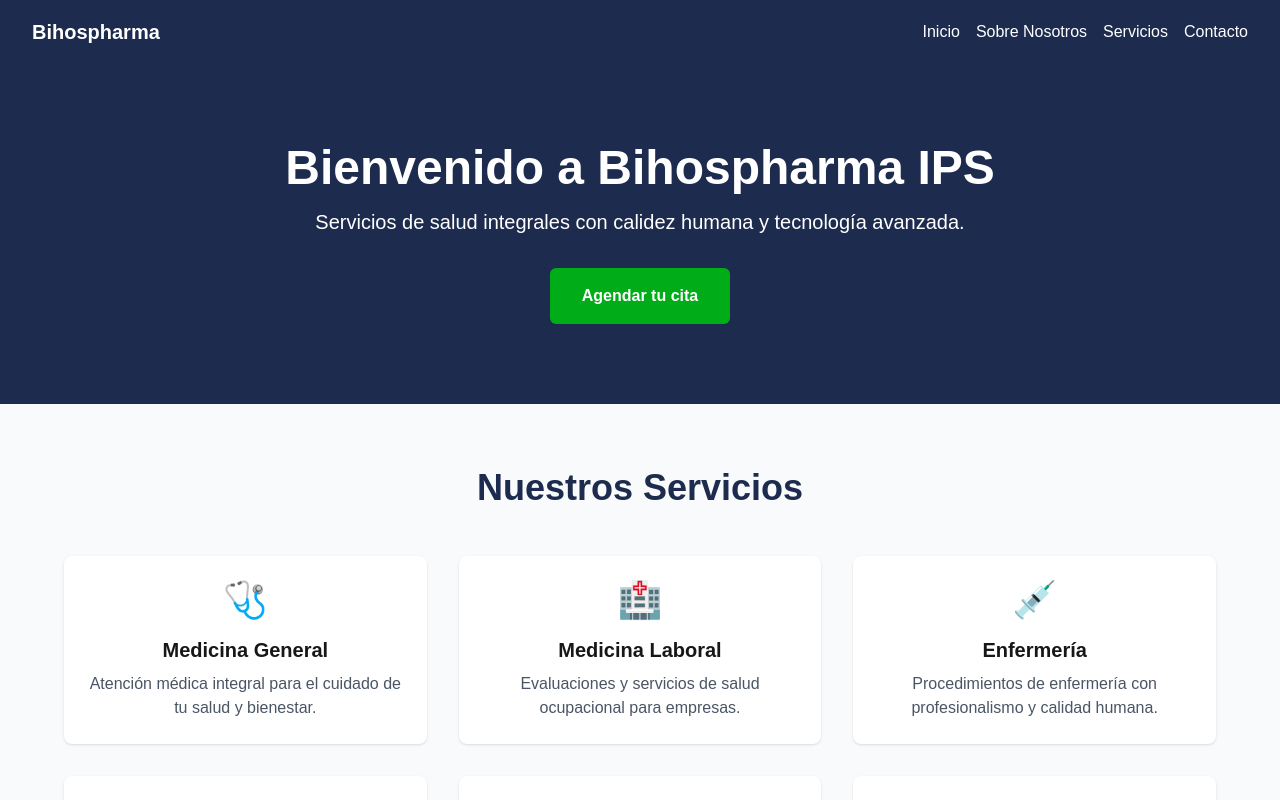
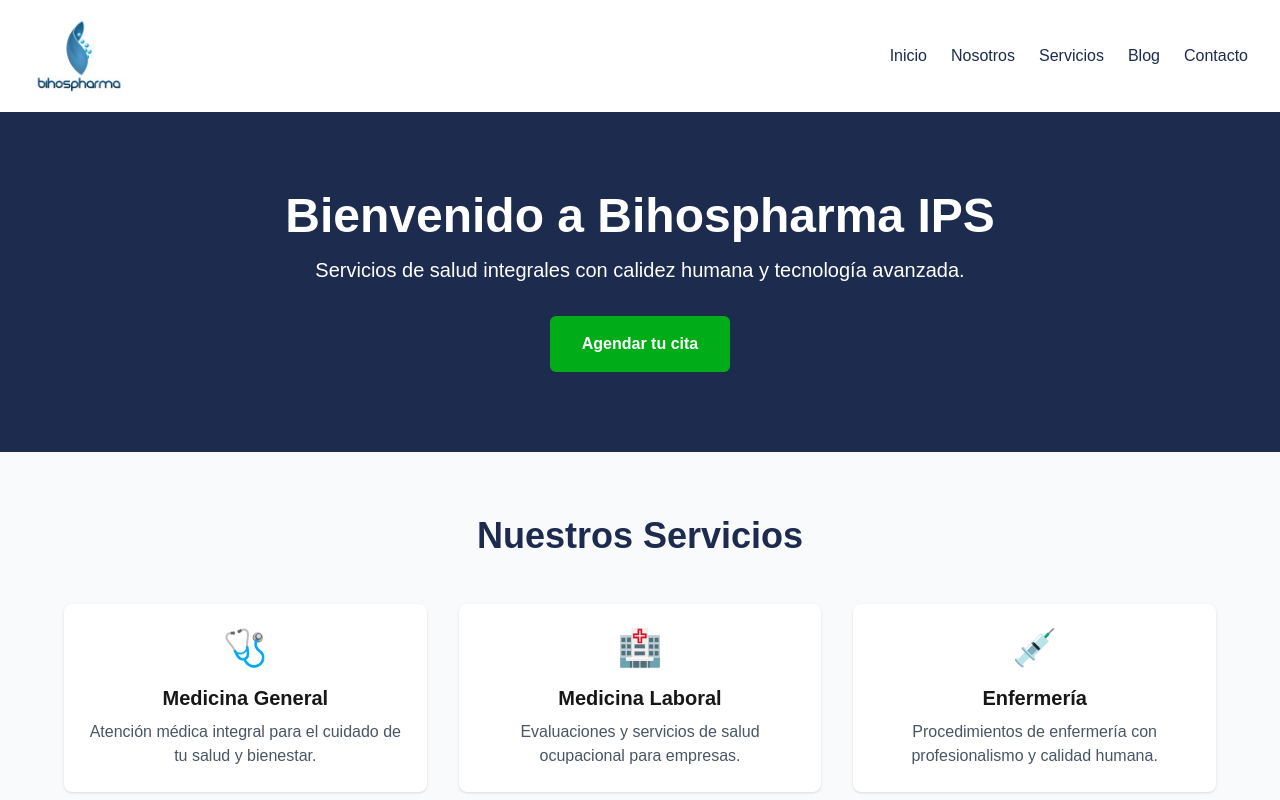
Before and after one commit to Ykkfelipe/bihospharma-web, a Next.js app: page / in a window 1280 px wide. Shown: the top 800 px of the page. Built offline with nearby package versions, Linux system fonts and the light colour scheme.

Commit message:
navbar update with logo

```diff
--- a/src/app/components/Navbar.tsx
+++ b/src/app/components/Navbar.tsx
@@ -1,64 +1,58 @@
-
-
 "use client";
 
 import { useState } from "react";
 import Link from "next/link";
+import Image from "next/image";
 
 export default function Navbar() {
   const [isOpen, setIsOpen] = useState(false);
 
   return (
-    <nav className="bg-[#1C2B4E] text-white">
+    <nav className="bg-white text-[#1C2B4E] shadow-md">
       <div className="max-w-7xl mx-auto px-4 sm:px-6 lg:px-8">
-        <div className="flex items-center justify-between h-16">
+        <div className="flex items-center justify-between h-28">
           {/* Logo */}
-          <div className="flex-shrink-0">
-            <Link href="/">
-              <span className="font-bold text-xl cursor-pointer">Bihospharma</span>
+          <Link href="/" className="flex items-center space-x-2">
+            <Image
+              src="/logos/bihos-logo.png"
+              alt="Bihospharma Logo"
+              width={95}
+              height={95}
+              priority
+              className="object-contain cursor-pointer"
+            />
           </Link>
-          </div>
 
           {/* Desktop Menu */}
-          <div className="hidden md:block">
-            <div className="ml-10 flex items-baseline space-x-4">
+          <div className="hidden md:flex space-x-6 font-normal text-base">
             <Link href="/">
-                <span className="hover:text-gray-300 cursor-pointer">Inicio</span>
+              <span className="cursor-pointer hover:underline hover:text-[#1C2B4E]">Inicio</span>
             </Link>
             <Link href="/about">
-                <span className="hover:text-gray-300 cursor-pointer">Sobre Nosotros</span>
+              <span className="cursor-pointer hover:underline hover:text-[#1C2B4E]">Nosotros</span>
             </Link>
             <Link href="/services">
-                <span className="hover:text-gray-300 cursor-pointer">Servicios</span>
+              <span className="cursor-pointer hover:underline hover:text-[#1C2B4E]">Servicios</span>
+            </Link>
+            <Link href="/blog">
+              <span className="cursor-pointer hover:underline hover:text-[#1C2B4E]">Blog</span>
             </Link>
             <Link href="/contact">
-                <span className="hover:text-gray-300 cursor-pointer">Contacto</span>
+              <span className="cursor-pointer hover:underline hover:text-[#1C2B4E]">Contacto</span>
             </Link>
-            </div>
           </div>
 
           {/* Mobile menu button */}
           <div className="md:hidden">
             <button
               onClick={() => setIsOpen(!isOpen)}
-              type="button"
-              className="text-gray-200 hover:text-white focus:outline-none focus:text-white"
+              className="text-[#1C2B4E] hover:text-black focus:outline-none"
             >
               <svg className="h-6 w-6" fill="none" stroke="currentColor" viewBox="0 0 24 24">
                 {isOpen ? (
-                  <path
-                    strokeLinecap="round"
-                    strokeLinejoin="round"
-                    strokeWidth={2}
-                    d="M6 18L18 6M6 6l12 12"
-                  />
+                  <path strokeLinecap="round" strokeLinejoin="round" strokeWidth={2} d="M6 18L18 6M6 6l12 12" />
                 ) : (
-                  <path
-                    strokeLinecap="round"
-                    strokeLinejoin="round"
-                    strokeWidth={2}
-                    d="M4 6h16M4 12h16M4 18h16"
-                  />
+                  <path strokeLinecap="round" strokeLinejoin="round" strokeWidth={2} d="M4 6h16M4 12h16M4 18h16" />
                 )}
               </svg>
             </button>
@@ -68,18 +62,21 @@
 
       {/* Mobile Menu */}
       {isOpen && (
-        <div className="md:hidden px-2 pt-2 pb-3 space-y-1">
+        <div className="md:hidden px-4 pt-2 pb-4 space-y-2 font-medium uppercase text-[#1C2B4E]">
           <Link href="/">
-            <span className="block px-3 py-2 rounded-md hover:bg-[#4C80A4]">Inicio</span>
+            <span className="block px-3 py-2 hover:underline">Inicio</span>
           </Link>
           <Link href="/about">
-            <span className="block px-3 py-2 rounded-md hover:bg-[#4C80A4]">Sobre Nosotros</span>
+            <span className="block px-3 py-2 hover:underline">Nosotros</span>
           </Link>
           <Link href="/services">
-            <span className="block px-3 py-2 rounded-md hover:bg-[#4C80A4]">Servicios</span>
+            <span className="block px-3 py-2 hover:underline">Servicios</span>
+          </Link>
+          <Link href="/blog">
+            <span className="block px-3 py-2 hover:underline">Blog</span>
           </Link>
           <Link href="/contact">
-            <span className="block px-3 py-2 rounded-md hover:bg-[#4C80A4]">Contacto</span>
+            <span className="block px-3 py-2 hover:underline">Contacto</span>
           </Link>
         </div>
       )}
```
Also changed, not shown: public/logos/bihos-logo.png (added). Lines whose indentation alone changed are shown as unchanged.
